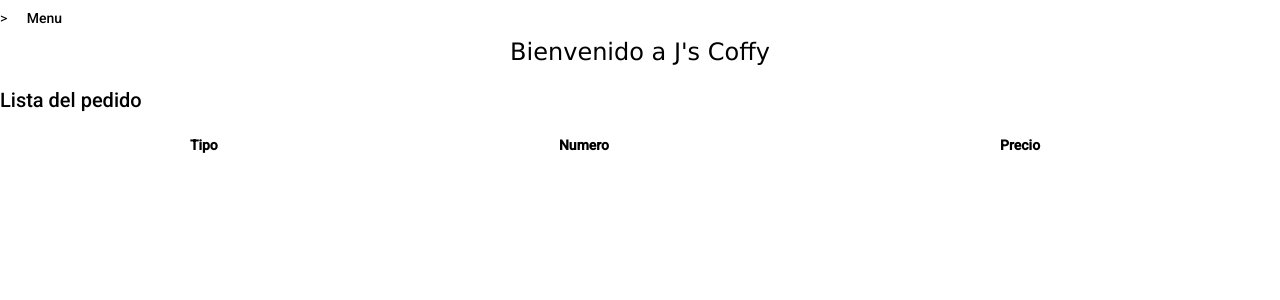
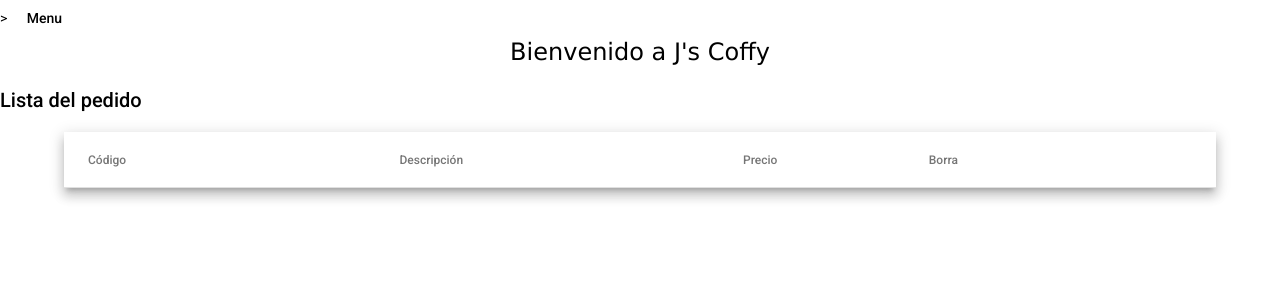
Before and after one commit to JorgeHueva/XeridiaAcademy, an Angular app in the folder frontend_cafeteria/: page /Pedido in a window 1280 px wide. Shown: the top 300 px of the page. Built offline with nearby package versions, Linux system fonts and the light colour scheme.

Commit message:
FARQXER-314 Frontend pagina de pedido con borrar filas

```diff
--- a/frontend_cafeteria/src/app/Pedido/Pedido.component.html
+++ b/frontend_cafeteria/src/app/Pedido/Pedido.component.html
@@ -1,39 +1,43 @@
 
-<!--table mat-table [dataSource]="datos" class="mat-elevation-z8" #tabla1>
+<h2>Lista del pedido</h2>
+<table mat-table [dataSource]="datos" class="mat-elevation-z8" #tabla1>
 
   <ng-container matColumnDef="Tipo">
     <th mat-header-cell *matHeaderCellDef> Código </th>
-    <td mat-cell *matCellDef="let coffe"> {{coffe.type_Coffe}} </td>
+    <td mat-cell *matCellDef="let datos"> {{datos.typeCoffe}} </td>
   </ng-container>
 
   <ng-container matColumnDef="Numero">
     <th mat-header-cell *matHeaderCellDef> Descripción </th>
-    <td mat-cell *matCellDef="let coffe"> {{coffe.num_Coffe}} </td>
+    <td mat-cell *matCellDef="let datos"> {{datos.numCoffe}} </td>
   </ng-container>
 
-
-  <ng-container matColumnDef="precio">
+  <ng-container matColumnDef="Precio">
     <th mat-header-cell *matHeaderCellDef> Precio </th>
-    <td mat-cell *matCellDef="let coffe"> {{coffe.price}} </td>
+    <td mat-cell *matCellDef="let datos"> {{datos.price}} </td>
   </ng-container>
 
   <ng-container matColumnDef="borrar">
-    <th mat-header-cell *matHeaderCellDef> Delete </th>
+    <th mat-header-cell *matHeaderCellDef> Borra </th>
     <td mat-cell *matCellDef="let j = index;">
+      <button mat-raised-button color="warn" focusable="false" (click)="borrarFila(j)">
+        Borra
+      </button>
     </td>
   </ng-container>
-  <tr mat-header-row *matHeaderRowDef="filas"></tr>
+
+  <tr mat-header-row *matHeaderRowDef="columnas"></tr>
   <tr mat-row *matRowDef="let row; columns: columnas;"></tr>
-</table-->
+</table>
 
-<h2>Lista del pedido</h2>
 
-<table>
+<!--table>
   <thead>
     <tr>
       <th>Tipo</th>
       <th>Numero</th>
       <th>Precio</th>
+      <th>Delete</th>
     </tr>
   </thead>
   <tbody>
@@ -41,6 +45,9 @@
     <td>{{dato.typeCoffe}}</td>
     <td>{{dato.numCoffe}}</td>
     <td>{{dato.price}}</td>
+    <td><button>
+      Delete
+    </button></td>
   </tr>
   </tbody>
-</table>
+</table-->
--- a/frontend_cafeteria/src/app/Pedido/Pedido.component.ts
+++ b/frontend_cafeteria/src/app/Pedido/Pedido.component.ts
@@ -1,8 +1,8 @@
-import { Component, OnInit, } from '@angular/core';
-import { Coffe } from '../coffe';
+import { Component, OnInit, ViewChild, } from '@angular/core';
+import { MatTable } from '@angular/material/table';
 import { Coffe_o } from '../coffe_o';
-import { Pedido } from '../Pedido';
 import { PedidoService } from '../pedido.service';
+
 
 @Component({
   selector: 'app-Pedido',
@@ -14,9 +14,17 @@ export class PedidoComponent implements OnInit {
   columnas: string[] = ['Tipo', 'Numero', 'Precio', 'borrar'];
 
   datos: Array<Coffe_o> = [];
+  @ViewChild(MatTable) tabla1!: MatTable<Coffe_o>;
 
 
   constructor(private pedidoServicio: PedidoService) { }
+
+  borrarFila(cod: number) {
+    if (confirm("Realmente quiere borrarlo?")) {
+      this.datos.splice(cod, 1);
+      this.tabla1.renderRows();
+    }
+  }
 
   ngOnInit() {
     this.datos = this.pedidoServicio.order;
--- a/frontend_cafeteria/src/app/pagina-principal/pagina-principal.component.html
+++ b/frontend_cafeteria/src/app/pagina-principal/pagina-principal.component.html
@@ -55,6 +55,6 @@
       <input matInput name="numero" [(ngModel)]="coffe_o.numCoffe" type="number" placeholder="Ingrese numero de cafes">
   </mat-form-field>
   <br>
-  <button mat-button color="primary" >Guardar</button>
+  <button mat-button color="primary"  >Guardar</button>
 </form>
 </div>
```
